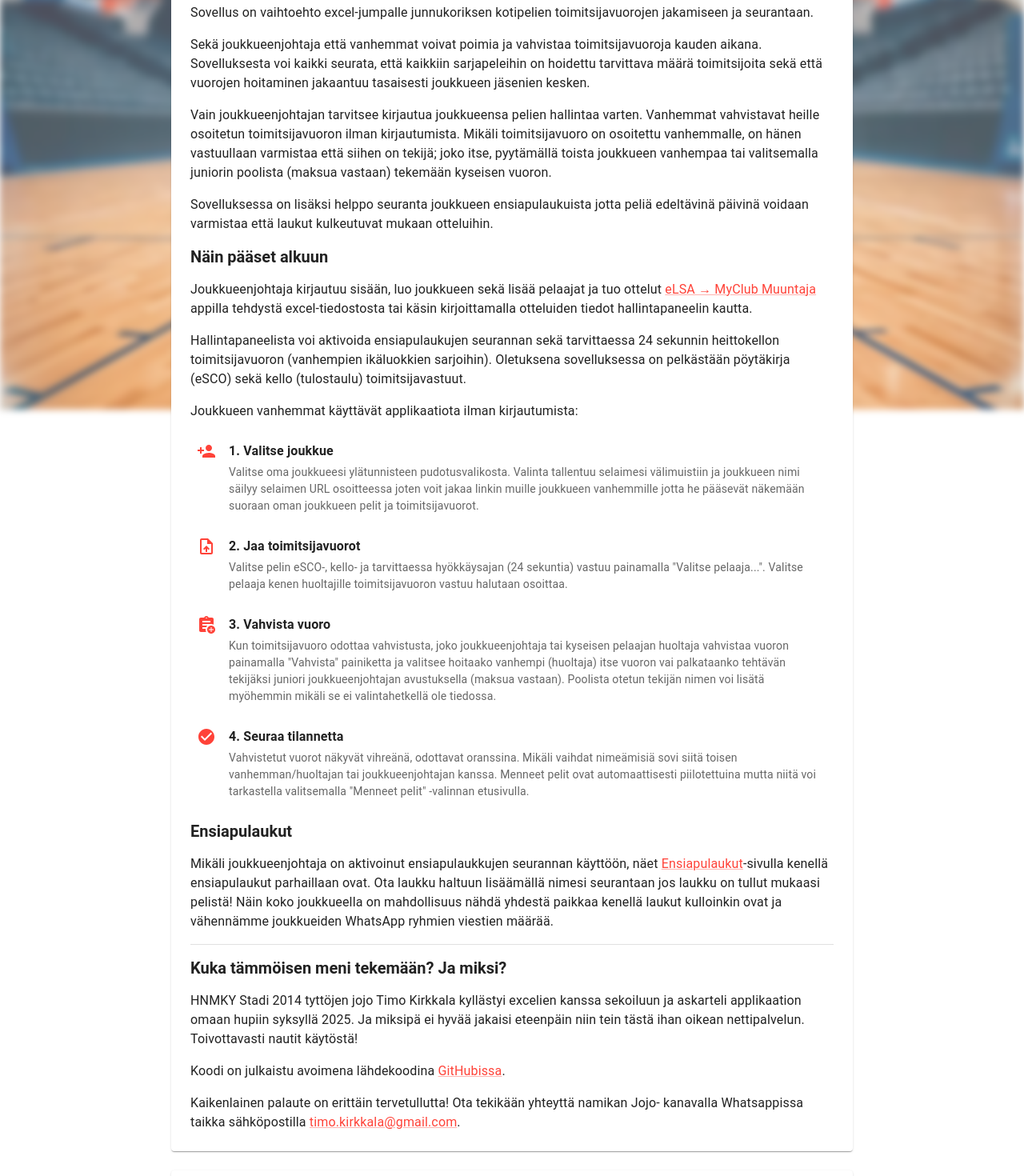
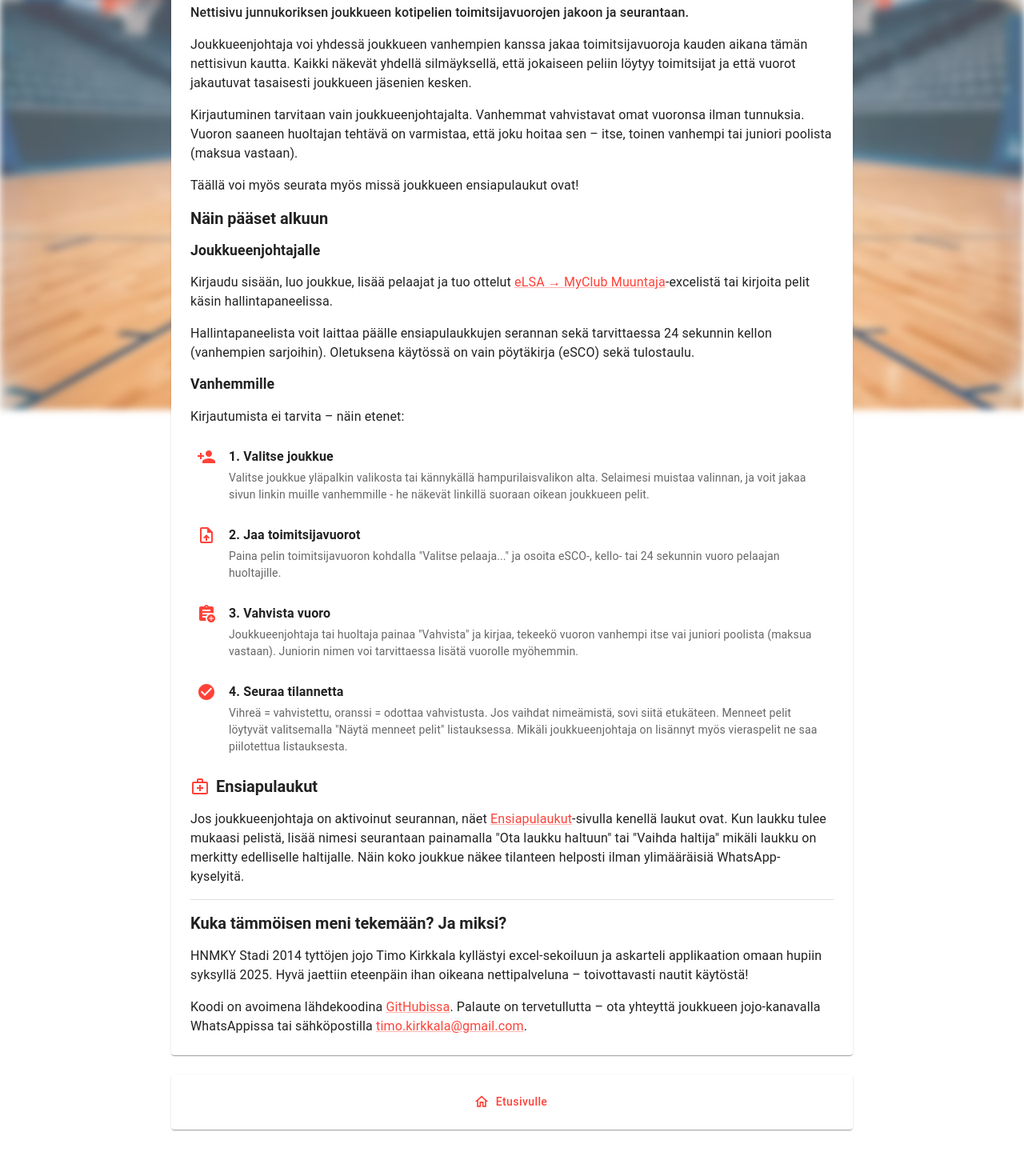
Before and after one commit to kirkkala/homegame-officials, a Next.js app: page /kayttoohjeet in a window 1280 px wide. Shown: the part 288-1758 px from the top of the page at 80% size. Built offline with nearby package versions, Linux system fonts and the light colour scheme; no server answers; what @mui/material-nextjs would draw is missing.

Commit message:
More clear and simple instructions

```diff
--- a/app/kayttoohjeet/page.tsx
+++ b/app/kayttoohjeet/page.tsx
@@ -4,6 +4,7 @@ import {
   AssignmentAdd as AssignmentAddIcon,
   CheckCircle as CheckCircleIcon,
   HomeOutlined as HomeOutlinedIcon,
+  MedicalServicesOutlined as MedicalServicesIcon,
   PersonAdd as PersonAddIcon,
   UploadFile as UploadFileIcon,
 } from "@mui/icons-material"
@@ -29,41 +30,36 @@ const steps = [
     icon: <PersonAddIcon />,
     title: "1. Valitse joukkue",
     description: `
-      Valitse oma joukkueesi ylätunnisteen pudotusvalikosta. Valinta tallentuu
-      selaimesi välimuistiin ja joukkueen nimi säilyy selaimen URL osoitteessa
-      joten voit jakaa linkin muille joukkueen vanhemmille jotta he pääsevät
-      näkemään suoraan oman joukkueen pelit ja toimitsijavuorot.
+      Valitse joukkue yläpalkin valikosta tai kännykällä hampurilaisvalikon alta.
+      Selaimesi muistaa valinnan, ja voit jakaa sivun linkin muille vanhemmille -
+      he näkevät linkillä suoraan oikean joukkueen pelit.
     `,
   },
   {
     icon: <UploadFileIcon />,
     title: "2. Jaa toimitsijavuorot",
     description: `
-      Valitse pelin eSCO-, kello- ja tarvittaessa hyökkäysajan (24 sekuntia)
-      vastuu painamalla "Valitse pelaaja...". Valitse pelaaja kenen huoltajille
-      toimitsijavuoron vastuu halutaan osoittaa.
+      Paina pelin toimitsijavuoron kohdalla "Valitse pelaaja..." ja osoita eSCO-,
+      kello- tai 24 sekunnin vuoro pelaajan huoltajille.
     `,
   },
   {
     icon: <AssignmentAddIcon />,
     title: "3. Vahvista vuoro",
     description: `
-      Kun toimitsijavuoro odottaa vahvistusta, joko joukkueenjohtaja tai
-      kyseisen pelaajan huoltaja vahvistaa vuoron painamalla "Vahvista"
-      painiketta ja valitsee hoitaako vanhempi (huoltaja) itse vuoron vai
-      palkataanko tehtävän tekijäksi juniori joukkueenjohtajan avustuksella
-      (maksua vastaan). Poolista otetun tekijän nimen voi lisätä myöhemmin
-      mikäli se ei valintahetkellä ole tiedossa.
+      Joukkueenjohtaja tai huoltaja painaa "Vahvista" ja kirjaa, tekeekö
+      vuoron vanhempi itse vai juniori poolista (maksua vastaan). Juniorin
+      nimen voi tarvittaessa lisätä vuorolle myöhemmin.
     `,
   },
   {
     icon: <CheckCircleIcon />,
     title: "4. Seuraa tilannetta",
     description: `
-      Vahvistetut vuorot näkyvät vihreänä, odottavat oranssina. Mikäli vaihdat
-      nimeämisiä sovi siitä toisen vanhemman/huoltajan tai joukkueenjohtajan
-      kanssa. Menneet pelit ovat automaattisesti piilotettuina mutta niitä voi
-      tarkastella valitsemalla "Menneet pelit" -valinnan etusivulla.
+      Vihreä = vahvistettu, oranssi = odottaa vahvistusta. Jos vaihdat
+      nimeämistä, sovi siitä etukäteen. Menneet pelit löytyvät valitsemalla
+      "Näytä menneet pelit" listauksessa. Mikäli joukkueenjohtaja on lisännyt
+      myös vieraspelit ne saa piilotettua listauksesta.
     `,
   },
 ]
@@ -81,47 +77,45 @@ export default function KayttoohjeetPage() {
             <Typography component="h3" variant="h5">
               Mikä tämä on?
             </Typography>
-            <Typography>
-              Sovellus on vaihtoehto excel-jumpalle junnukoriksen kotipelien toimitsijavuorojen
-              jakamiseen ja seurantaan.
+            <Typography sx={{ fontWeight: 500 }}>
+              Nettisivu junnukoriksen joukkueen kotipelien toimitsijavuorojen jakoon ja seurantaan.
             </Typography>
             <Typography>
-              Sekä joukkueenjohtaja että vanhemmat voivat poimia ja vahvistaa toimitsijavuoroja
-              kauden aikana. Sovelluksesta voi kaikki seurata, että kaikkiin sarjapeleihin on
-              hoidettu tarvittava määrä toimitsijoita sekä että vuorojen hoitaminen jakaantuu
-              tasaisesti joukkueen jäsenien kesken.
+              Joukkueenjohtaja voi yhdessä joukkueen vanhempien kanssa jakaa toimitsijavuoroja
+              kauden aikana tämän nettisivun kautta. Kaikki näkevät yhdellä silmäyksellä, että
+              jokaiseen peliin löytyy toimitsijat ja että vuorot jakautuvat tasaisesti joukkueen
+              jäsenien kesken.
             </Typography>
             <Typography>
-              Vain joukkueenjohtajan tarvitsee kirjautua joukkueensa pelien hallintaa varten.
-              Vanhemmat vahvistavat heille osoitetun toimitsijavuoron ilman kirjautumista. Mikäli
-              toimitsijavuoro on osoitettu vanhemmalle, on hänen vastuullaan varmistaa että siihen
-              on tekijä; joko itse, pyytämällä toista joukkueen vanhempaa tai valitsemalla juniorin
-              poolista (maksua vastaan) tekemään kyseisen vuoron.
+              Kirjautuminen tarvitaan vain joukkueenjohtajalta. Vanhemmat vahvistavat omat vuoronsa
+              ilman tunnuksia. Vuoron saaneen huoltajan tehtävä on varmistaa, että joku hoitaa sen –
+              itse, toinen vanhempi tai juniori poolista (maksua vastaan).
             </Typography>
             <Typography>
-              Sovelluksessa on lisäksi helppo seuranta joukkueen ensiapulaukuista jotta peliä
-              edeltävinä päivinä voidaan varmistaa että laukut kulkeutuvat mukaan otteluihin.
+              Täällä voi myös seurata myös missä joukkueen ensiapulaukut ovat!
             </Typography>
             <Typography component="h3" variant="h5">
               Näin pääset alkuun
             </Typography>
+            <Typography component="h4" variant="h6">
+              Joukkueenjohtajalle
+            </Typography>
             <Typography>
-              Joukkueenjohtaja kirjautuu sisään, luo joukkueen sekä lisää pelaajat ja tuo ottelut{" "}
+              Kirjaudu sisään, luo joukkue, lisää pelaajat ja tuo ottelut{" "}
               <Link href="https://elsa-myclub.hnmky.fi/" target="_blank" rel="noopener">
                 eLSA → MyClub Muuntaja
-              </Link>{" "}
-              appilla tehdystä excel-tiedostosta tai käsin kirjoittamalla otteluiden tiedot
-              hallintapaneelin kautta.
+              </Link>
+              -excelistä tai kirjoita pelit käsin hallintapaneelissa.
             </Typography>
             <Typography>
-              Hallintapaneelista voi aktivoida ensiapulaukujen seurannan sekä tarvittaessa 24
-              sekunnin heittokellon toimitsijavuoron (vanhempien ikäluokkien sarjoihin). Oletuksena
-              sovelluksessa on pelkästään pöytäkirja (eSCO) sekä kello (tulostaulu)
-              toimitsijavastuut.
+              Hallintapaneelista voit laittaa päälle ensiapulaukkujen serannan sekä tarvittaessa 24
+              sekunnin kellon (vanhempien sarjoihin). Oletuksena käytössä on vain pöytäkirja (eSCO)
+              sekä tulostaulu.
             </Typography>
-            <Typography>
-              Joukkueen vanhemmat käyttävät applikaatiota ilman kirjautumista:
+            <Typography component="h4" variant="h6">
+              Vanhemmille
             </Typography>
+            <Typography>Kirjautumista ei tarvita – näin etenet:</Typography>
             <List className="steps-list">
               {steps.map((step) => (
                 <ListItem key={step.title} className="steps-list-item">
@@ -139,27 +133,30 @@ export default function KayttoohjeetPage() {
                 </ListItem>
               ))}
             </List>
-            <Typography component="h3" variant="h5">
-              Ensiapulaukut
-            </Typography>
+            <Stack direction="row" spacing={1} sx={{ alignItems: "center" }}>
+              <MedicalServicesIcon color="primary" />
+              <Typography component="h3" variant="h5">
+                Ensiapulaukut
+              </Typography>
+            </Stack>
             <Typography>
-              Mikäli joukkueenjohtaja on aktivoinut ensiapulaukkujen seurannan käyttöön, näet{" "}
-              <Link href="/ensiapulaukut">Ensiapulaukut</Link>-sivulla kenellä ensiapulaukut
-              parhaillaan ovat. Ota laukku haltuun lisäämällä nimesi seurantaan jos laukku on tullut
-              mukaasi pelistä! Näin koko joukkueella on mahdollisuus nähdä yhdestä paikkaa kenellä
-              laukut kulloinkin ovat ja vähennämme joukkueiden WhatsApp ryhmien viestien määrää.
+              Jos joukkueenjohtaja on aktivoinut seurannan, näet{" "}
+              <Link href="/ensiapulaukut">Ensiapulaukut</Link>-sivulla kenellä laukut ovat. Kun
+              laukku tulee mukaasi pelistä, lisää nimesi seurantaan painamalla "Ota laukku haltuun"
+              tai "Vaihda haltija" mikäli laukku on merkitty edelliselle haltijalle. Näin koko
+              joukkue näkee tilanteen helposti ilman ylimääräisiä WhatsApp-kyselyitä.
             </Typography>
             <Divider />
             <Typography component="h2" variant="h5">
               Kuka tämmöisen meni tekemään? Ja miksi?
             </Typography>
             <Typography>
-              HNMKY Stadi 2014 tyttöjen jojo Timo Kirkkala kyllästyi excelien kanssa sekoiluun ja
-              askarteli applikaation omaan hupiin syksyllä 2025. Ja miksipä ei hyvää jakaisi
-              eteenpäin niin tein tästä ihan oikean nettipalvelun. Toivottavasti nautit käytöstä!
+              HNMKY Stadi 2014 tyttöjen jojo Timo Kirkkala kyllästyi excel-sekoiluun ja askarteli
+              applikaation omaan hupiin syksyllä 2025. Hyvä jaettiin eteenpäin ihan oikeana
+              nettipalveluna – toivottavasti nautit käytöstä!
             </Typography>
             <Typography>
-              Koodi on julkaistu avoimena lähdekoodina{" "}
+              Koodi on avoimena lähdekoodina{" "}
               <Link
                 href="https://github.com/kirkkala/homegame-officials"
                 target="_blank"
@@ -167,11 +164,8 @@ export default function KayttoohjeetPage() {
               >
                 GitHubissa
               </Link>
-              .
-            </Typography>
-            <Typography>
-              Kaikenlainen palaute on erittäin tervetullutta! Ota tekikään yhteyttä namikan Jojo-
-              kanavalla Whatsappissa taikka sähköpostilla{" "}
+              . Palaute on tervetullutta – ota yhteyttä joukkueen jojo-kanavalla WhatsAppissa tai
+              sähköpostilla{" "}
               <Link href="mailto:timo.kirkkala@gmail.com">timo.kirkkala@gmail.com</Link>.
             </Typography>
           </Stack>
```
